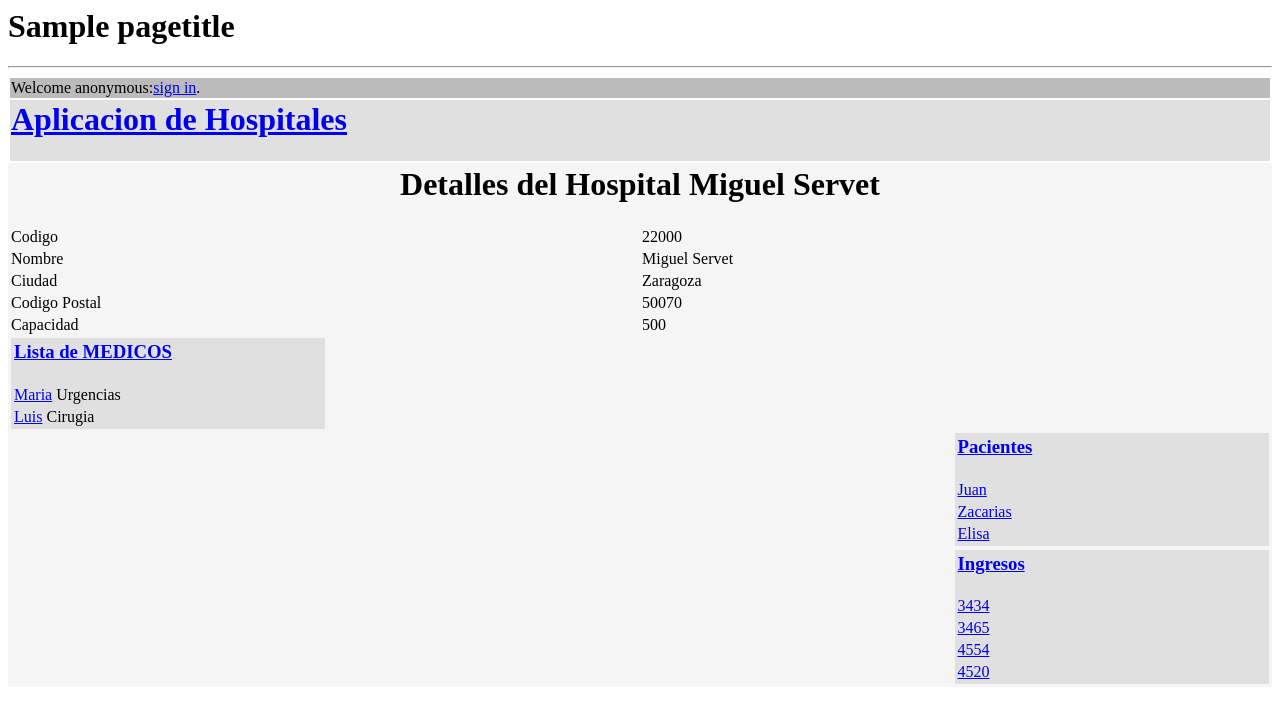
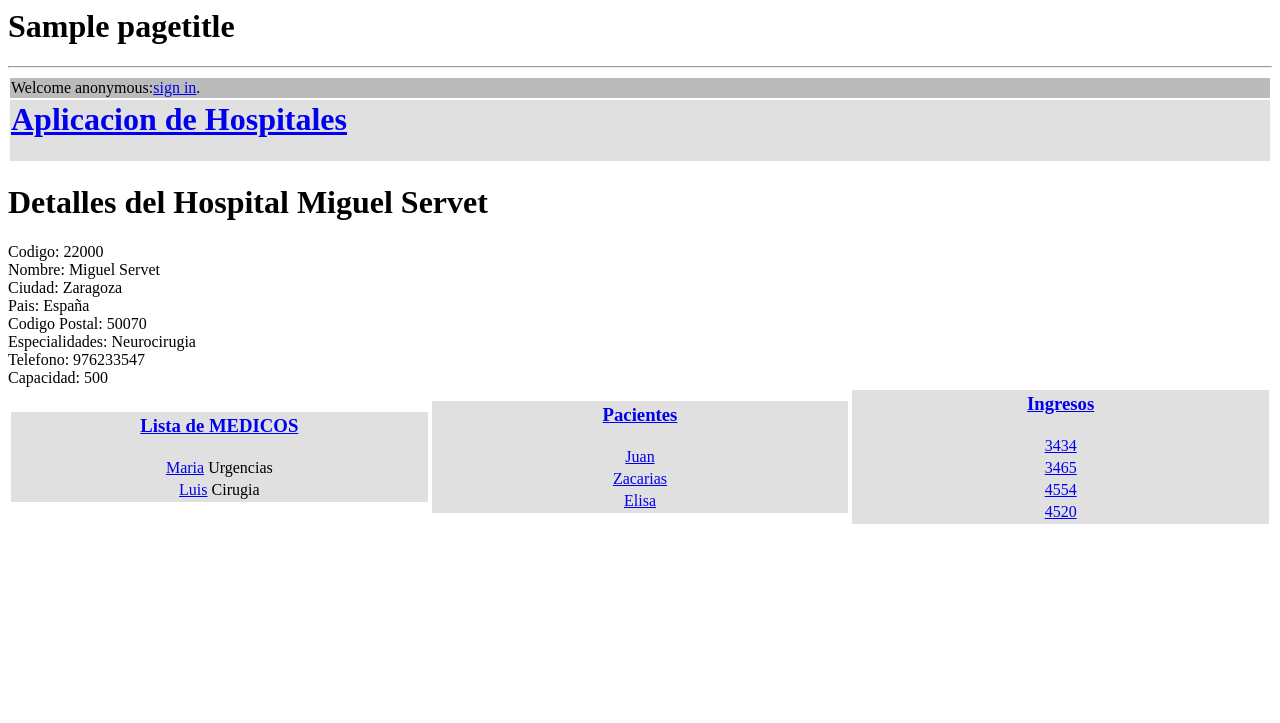
Before and after one commit to Alvarobm92/Hospitales, a Django app: template Hospitales/iHospitales/templates/hospitales_detail.html in a window 1280 px wide. Shown: the top 723 px of the page. Run offline with Django 3.2, Linux system fonts and the light colour scheme; data comes from the database, SQL or seed files in the repository; both versions use the stored data as it was after the commit; the template is opened without the code that fills it: values that come from a table or form of the project are taken from there, most other values are stand-ins (such as "Sample title", 1, 10 or a date in 2020); parts of the project's set-up code (start-up, migrations or seed data) failed here and were passed over; some libraries are stand-ins or nearby versions.

Commit message:
HTML y models cambiado para añadir marcado semantico

```diff
--- a/Hospitales/iHospitales/models.py
+++ b/Hospitales/iHospitales/models.py
@@ -8,6 +8,9 @@ class Hospital(models.Model):
     nombre = models.CharField(max_length=40)
     ciudad = models.TextField(max_length=40)
     codigo_postal = models.CharField(max_length=40)
+    pais = models.CharField(max_length=40)
+    Dep_destacados = models.CharField(max_length=40)
+    telefono = models.IntegerField()
     capacidad = models.IntegerField()
     def __unicode__(self):
         return self.nombre
--- a/Hospitales/iHospitales/templates/hospitales_detail.html
+++ b/Hospitales/iHospitales/templates/hospitales_detail.html
@@ -1,8 +1,38 @@
-{%extends "base.html" %}
-{% block content %}
+{% load staticfiles %}
+<html>
+  <head>
+      <link rel="stylesheet" href="http://code.jquery.com/ui/1.10.3/themes/smoothness/jquery-ui.css" />
+      <script src="http://code.jquery.com/jquery-1.9.1.js"></script>
+      <script src="http://code.jquery.com/ui/1.10.3/jquery-ui.js"></script>
+      <title>{{ titlehead}}</title>
+  </head>
+<body>
+<table style="width:100%">
+  <h1>{{ pagetitle }}</h1>
+      <tr bgcolor="#bbbbbb">
+        <td>
+  {% if user.username %}
 
+<p>Welcome {{ user.username }}! <a href="/logout/">logout</a></p>
+
+{% else %}
+<p>Welcome anonymous:<a href="/login/">sign in</a>. </p>
+{% endif %}
+   </td>
+    </tr>
+<hr>
+      <tr>
+        <td bgcolor="#E0E0E0">
+            <h1><a href="/hospitales"> Aplicacion de Hospitales</a></h1>
+
+        </td>
+      </tr>
+</table>
+
+<span vocab="http://schema.org/" typeof="Hospital">
 
   {% if hospital %}
+
       <tr>
           <th colspan="2"><h1>Detalles del Hospital {{ hospital.nombre }}</h1></th>
       </tr>
@@ -10,105 +40,106 @@
 
 
 
-      <tr >
-          <td width="25%">Codigo</td>
-          <td width="25%">{{hospital.codigo_hospital}} </td>
-       </tr>
+      <div >
+         Codigo: {{hospital.codigo_hospital}}
+       </div>
 
-      <tr>
-          <td>Nombre</td>
-           <td>{{hospital.nombre}}</td>
-      </tr>
+      <div>
+         Nombre: <span property="name">{{hospital.nombre}}</span>
+      </div>
 
-       <tr>
-           <td>Ciudad</td>
-           <td>{{ hospital.ciudad}}</td>
-       </tr>
+     	<span property="address" typeof="PostalAddress">
+      <div>
+           Ciudad: <span property="addressLocality">{{hospital.ciudad}}</span>
+      </div>
+      <div>
+          Pais: <span property="addressCountry">{{hospital.pais}}</span>
+      </div>
+      <div>
+           Codigo Postal: <span property="Postalcode">{{hospital.codigo_postal}}</span>
+      </div>
+      </span>
 
-       <tr>
-           <td>Codigo Postal</td>
-           <td>{{ hospital.codigo_postal }}</td>
-        </tr>
+      <div>
+           Especialidades: <span property="medicalSpecialty">{{hospital.Dep_destacados}}</span>
+      </div>
+      <div>
+           Telefono: <span property="telephone">{{hospital.telefono}}</span>
+      </div>
+      <div>
+            Capacidad: {{ hospital.capacidad}}
+      </div>
 
-        <tr>
-            <td>Capacidad</td>
-            <td>{{ hospital.capacidad}}</td>
-
-      </tr>
+</span>
+<table width="100%">
+<tr><td width="33%">
 
 
+    <table width="100%" bgcolor="#e0e0e0">
 
-<tr>
-<td>
-    <table width="50%" bgcolor="#e0e0e0">
-
-    <tr><td><h3><A HREF="./medicos/">Lista de MEDICOS</A></h3></td></tr>
+    <tr><td ALIGN=CENTER><h3><A HREF="./medicos/">Lista de MEDICOS</A></h3></td></tr>
 
 
 
 {% if medicos %}
   {% for medico in medicos %}
         <tr>
-        <td>
+        <td ALIGN=CENTER>
      <A HREF="/medicos/{{medico.codigo_medico}}">{{medico.nombre}}</A> {{medico.departamento}}
         </td>
         </tr>
    {% endfor %}
 {% else %}
             <tr>
-        <td>
+        <td ALIGN=CENTER>
   <p>No hay medicos trabajando en este hospital.</p>
             </td>
         </tr>
 {% endif %}
-    </td>
-</tr>
+
 
 </table>
+</td><td width="33%">
 
-      <tr>
-        <td colspan="3">
-      <table width="25%" bgcolor="#e0e0e0" align="right">
-      <tr><td>
+      <table width="100%" bgcolor="#e0e0e0" >
+      <tr><td ALIGN=CENTER>
           <h3><A HREF="./pacientes/">Pacientes</A></h3>
         </td></tr>
 {% if pacientes %}
   {% for paciente in pacientes %}
-      <tr><td>
+      <tr><td ALIGN=CENTER>
       <A HREF="/pacientes/{{paciente.dni}}">{{paciente.nombre}}</A>
       </td></tr>
    {% endfor %}
 {% else %}
-    <tr><td>
+    <tr><td ALIGN=CENTER>
   <p>No hay ultimos pacientes.</p>
     </td></tr>
 {% endif %}
 
       </table>
-      </td>
+</td>
+<td width="33%">
 
-</tr>
-      <tr><td colspan="3">
-
-            <table width="25%" bgcolor="#e0e0e0" align="right">
-<tr><td>
+            <table width="100%" bgcolor="#e0e0e0" >
+        <tr><td ALIGN=CENTER>
 
             <h3><A HREF="./ingresos/">Ingresos</A></h3>
 </td></tr>
 {% if ingresos %}
   {% for ingreso in ingresos %}
-      <tr><td>
+      <tr><td ALIGN=CENTER>
       <A HREF="/ingresos/{{ingreso.codigo_ingreso}}">{{ingreso.codigo_ingreso}}</A>
       </td></tr>
    {% endfor %}
 {% else %}
-    <tr><td>
+    <tr><td ALIGN=CENTER>
   <p>No hay ultimos ingresos.</p>
     </td></tr>
 {% endif %}
 </table>
-      </td>
-</tr>
+</td></tr>
+</table>
   {% else %}
 
       <tr>
@@ -116,6 +147,5 @@
       </tr>
   {% endif %}
 
-
-
-{% endblock %}
+</body>
+</html>
```
Also changed, not shown: Hospitales/db.sqlite3.
